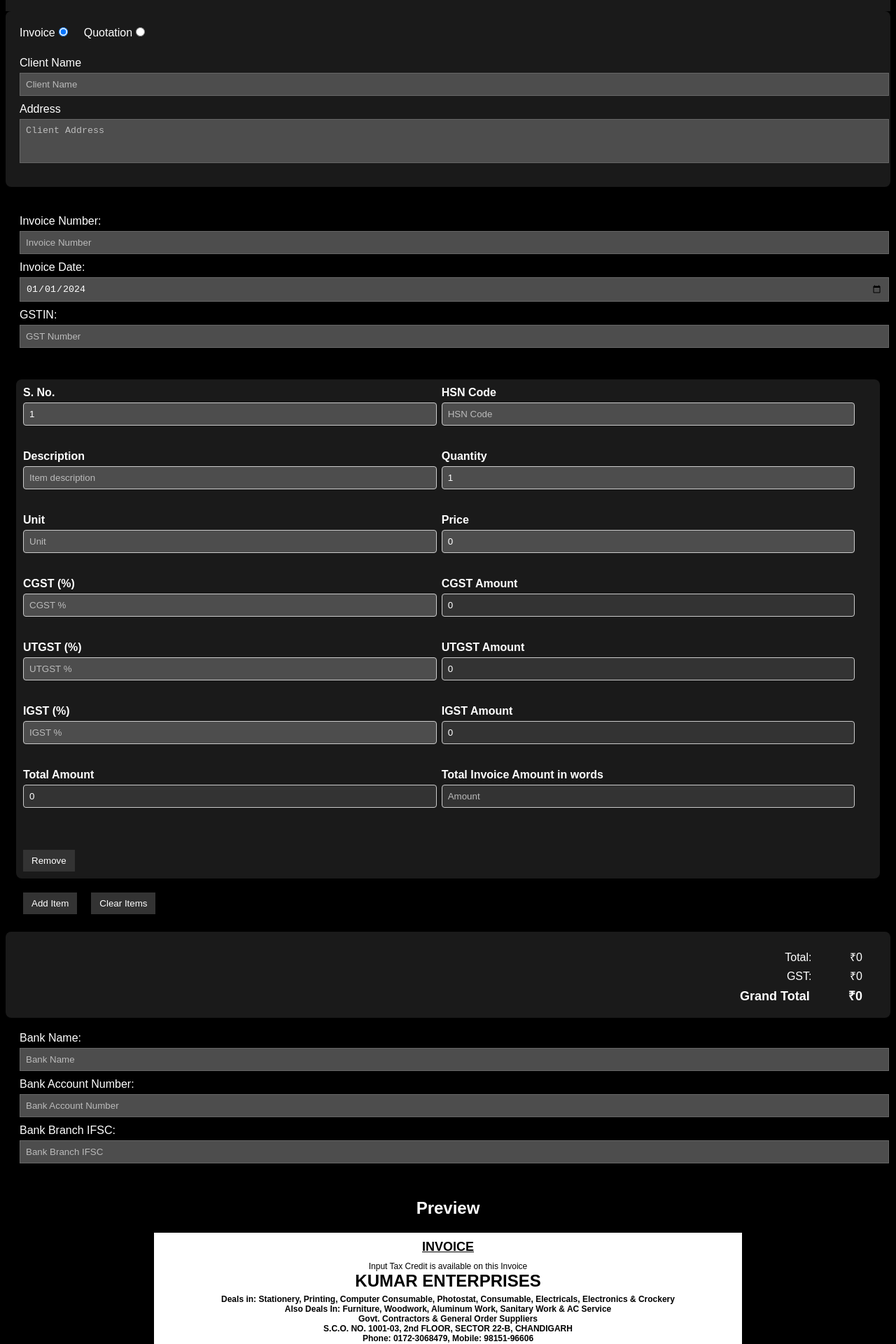
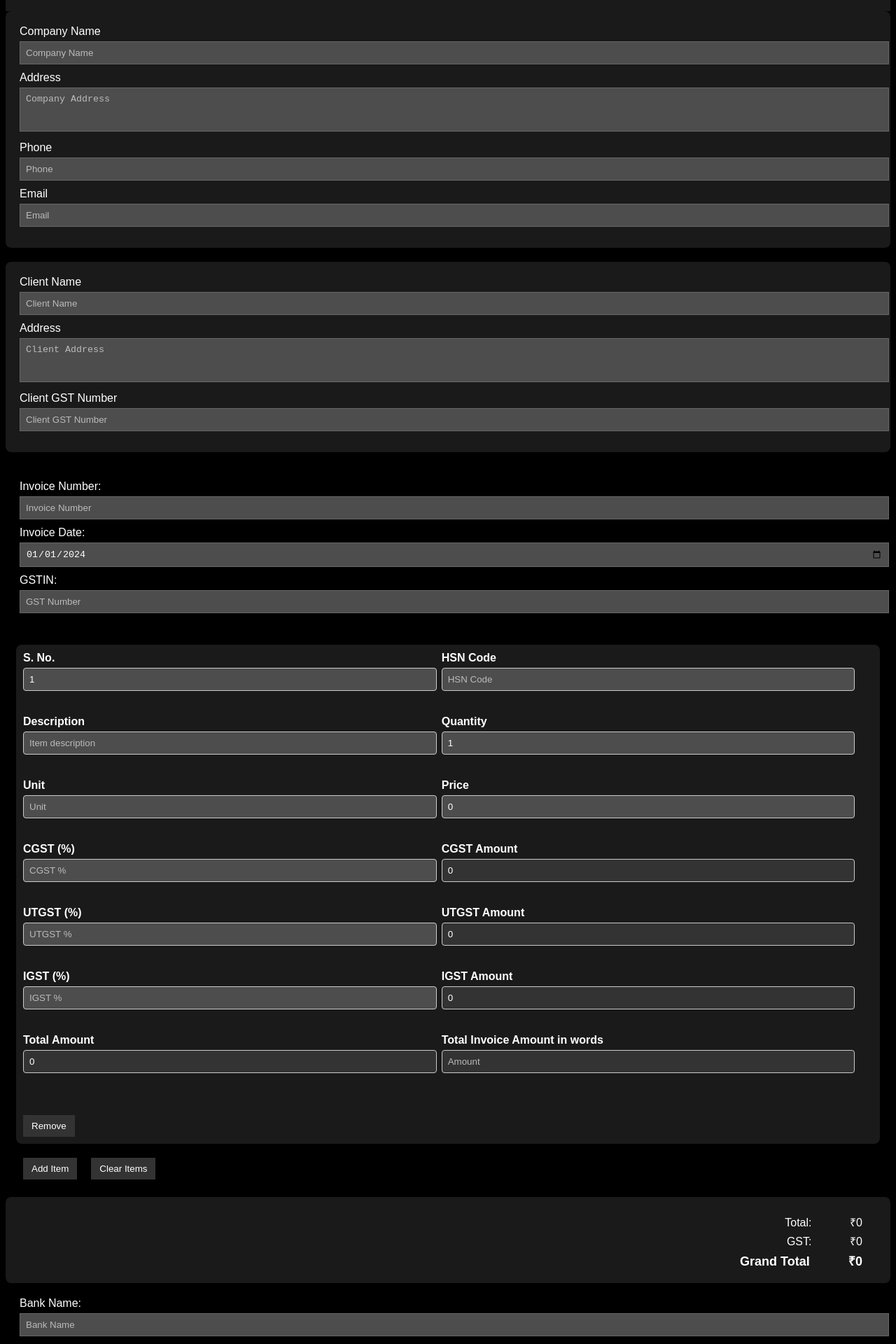
Before and after one commit to priyamkumar/Invoice-Generator, a React (Vite) app: page / in a window 1280 px wide. Shown: the part 60-1980 px from the top of the page at 70% size. Built offline with nearby package versions, Linux system fonts and the light colour scheme.

Commit message:
converted to a generalized system

```diff
--- a/src/App.css
+++ b/src/App.css
@@ -61,13 +61,6 @@ textarea::placeholder {
 
 input[readonly] {
   background-color: #333;
-}
-
-.invoice-or-quotation
-{
-  display: flex;
-  gap: 20px;
-  margin-bottom: 20px;
 }
 
 label {
--- a/src/Components/BankDetails.jsx
+++ b/src/Components/BankDetails.jsx
@@ -1,5 +1,3 @@
-import React from 'react'
-
 export default function BankDetails({bname, number, ifsc}) {
     const [bankName, setBankName] = bname;
     const [bankAccountNumber, setBankAccountNumber] = number;
--- a/src/Components/BillInfo.jsx
+++ b/src/Components/BillInfo.jsx
@@ -8,7 +8,6 @@ import DocumentPreview from "./DocumentPreview";
 import BankDetails from "./BankDetails";
 
 export default function BillInfo() {
-  const [docType, setDocType] = useState("invoice");
 
   const [items, setItems] = useState([
     {
@@ -37,6 +36,7 @@ export default function BillInfo() {
     clientAddress: "",
     clientPhone: "",
     clientEmail: "",
+    clientGst: ""
   });
 
   const [amountInWords, setAmountInWords] = useState("");
@@ -76,7 +76,6 @@ export default function BillInfo() {
 
   const [invoices, setInvoices] = useState([]);
 
-  // Main function to get the amount in words
   function amountToWords(amount) {
     var sglDigit = [
         "Zero",
@@ -194,9 +193,7 @@ export default function BillInfo() {
   return (
     <div className="invoice-details">
       <InvoiceDetails
-        details={details}
         setDetails={setDetails}
-        setDocType={setDocType}
       />
       <DateInvoiceGST
         date={[invoiceDate, setInvoiceDate]}
@@ -220,7 +217,6 @@ export default function BillInfo() {
       />
       <PreviewHeading />
       <DocumentPreview
-        docType={docType}
         items={items}
         details={details}
         date={invoiceDate}
--- a/src/Components/DocumentPreview.jsx
+++ b/src/Components/DocumentPreview.jsx
@@ -13,7 +13,6 @@ import PreviewSignature from "./PreviewSignature";
 import PreviewTitle from "./PreviewTitle";
 
 const DocumentPreview = ({
-  docType,
   items,
   details,
   date,
@@ -38,6 +37,7 @@ const DocumentPreview = ({
     clientEmail,
     clientName,
     clientPhone,
+    clientGst
   } = details;
   const printRef = useRef();
   const handleDownloadPdf = async () => {
@@ -59,14 +59,20 @@ const DocumentPreview = ({
   return (
     <>
       <div className="invoice-preview" ref={printRef}>
-        <PreviewTitle docType={docType} />
-        <PreviewHeader />
+        <PreviewTitle />
+        <PreviewHeader
+          cName={cName}
+          cAddress={cAddress}
+          cEmail={cEmail}
+          cPhone={cPhone}
+          gst={gst}
+        />
         <div className="client-invoice-details">
           <PreviewClientInfo
             clientName={clientName}
             clientAddress={clientAddress}
-            gst={gst}
-          />
+            clientGst={clientGst}
+            />
 
           <PreviewInvoiceDetails invoice={invoice} date={date} />
         </div>
@@ -90,7 +96,7 @@ const DocumentPreview = ({
         <div className="terms-signatures">
           <PreviewTerms />
           <PreviewReceiverSignature />
-          <PreviewSignature />
+          <PreviewSignature cName={cName}/>
         </div>
       </div>
       <div className="btn-div">
--- a/src/Components/InvoiceDetails.jsx
+++ b/src/Components/InvoiceDetails.jsx
@@ -1,10 +1,4 @@
-import React, { useState } from "react";
-
-export default function InvoiceDetails({
-  details,
-  setDetails,
-  setDocType,
-}) {
+export default function InvoiceDetails({ setDetails }) {
   const handleDetails = (e) => {
     const { name, value } = e.target;
     setDetails((prev) => {
@@ -12,42 +6,45 @@ export default function InvoiceDetails({
     });
   };
 
-  const handleType = (e) => {
-    const {id} = e.target;
-    switch (id) {
-      case "invoice":
-        setDocType("invoice");
-        break;
-      case "quotation":
-        setDocType("quotation");
-        break;
-    }
-  };
-
   return (
     <div className="container">
       <div className="card">
-        <div className="invoice-or-quotation">
-          <label htmlFor="invoice">
-            Invoice
-            <input
-              type="radio"
-              id="invoice"
-              name="invoice-or-quotation"
-              onChange={handleType}
-              defaultChecked
-            />
-          </label>
-          <label htmlFor="quotation">
-            Quotation
-            <input
-              type="radio"
-              id="quotation"
-              name="invoice-or-quotation"
-              onChange={handleType}
-            />
-          </label>
-        </div>
+        <label htmlFor="com-Name">Company Name </label>
+        <input
+          type="text"
+          id="com-Name"
+          name="cName"
+          placeholder="Company Name"
+          onChange={handleDetails}
+        />
+        <label htmlFor="com-address">Address </label>
+        <textarea
+          id="com-address"
+          placeholder="Company Address"
+          rows="3"
+          cols="20"
+          name="cAddress"
+          onChange={handleDetails}
+        ></textarea>
+        <label htmlFor="phone">Phone </label>
+        <input
+          type="phone"
+          id="phone"
+          placeholder="Phone"
+          name="cPhone"
+          onChange={handleDetails}
+        />
+        <label htmlFor="email">Email </label>
+        <input
+          type="email"
+          id="email"
+          placeholder="Email"
+          name="cEmail"
+          onChange={handleDetails}
+        />
+      </div>
+
+      <div className="card">
         <label htmlFor="cli-Name">Client Name </label>
         <input
           type="text"
@@ -65,6 +62,14 @@ export default function InvoiceDetails({
           name="clientAddress"
           onChange={handleDetails}
         ></textarea>
+        <label htmlFor="cli-Gst">Client GST Number </label>
+        <input
+          type="text"
+          id="cli-Gst"
+          placeholder="Client GST Number"
+          name="clientGst"
+          onChange={handleDetails}
+        />
       </div>
     </div>
   );
--- a/src/Components/ItemTable.jsx
+++ b/src/Components/ItemTable.jsx
@@ -1,4 +1,4 @@
-import React, { useEffect } from "react";
+import { useEffect } from "react";
 
 export default function ItemTable({
   items,
--- a/src/Components/MainSection.jsx
+++ b/src/Components/MainSection.jsx
@@ -1,4 +1,3 @@
-import React from 'react'
 import BillInfo from './BillInfo'
 
 export default function MainSection() {
--- a/src/Components/PreviewClientInfo.jsx
+++ b/src/Components/PreviewClientInfo.jsx
@@ -1,6 +1,6 @@
 import React from 'react'
 
-export default function PreviewClientInfo({clientName, clientAddress, gst}) {
+export default function PreviewClientInfo({clientName, clientAddress, clientGst}) {
   return (
     <div className="client-info">
             <p>
@@ -8,7 +8,7 @@ export default function PreviewClientInfo({clientName, clientAddress, gst}) {
             </p>
             <p>M/s {clientName}</p>
             <p>{clientAddress}</p>
-            <p>GSTIN: {gst}</p>
+            <p>GSTIN: {clientGst}</p>
           </div>
   )
 }
--- a/src/Components/PreviewHeader.jsx
+++ b/src/Components/PreviewHeader.jsx
@@ -1,27 +1,19 @@
 
-export default function PreviewHeader() {
+export default function PreviewHeader({cName, cAddress, cPhone, cEmail, gst}) {
   return (
     <div className="header">
-          <h2>KUMAR ENTERPRISES</h2>
+          <h2>{cName}</h2>
           <p>
-            <b>
-              Deals in: Stationery, Printing, Computer Consumable, Photostat,
-              Consumable, Electricals, Electronics & Crockery
-              <br />
-              Also Deals In: Furniture, Woodwork, Aluminum Work, Sanitary Work &
-              AC Service
-              <br />
-              Govt. Contractors & General Order Suppliers
-            </b>
+            <b>{cAddress}</b>
           </p>
           <p>
-            <b>S.C.O. NO. 1001-03, 2nd FLOOR, SECTOR 22-B, CHANDIGARH</b>
+            <b>Phone No. : {cPhone}</b>
           </p>
           <p>
-            <b>Phone: 0172-3068479, Mobile: 98151-96606</b>
+            <b>Email : {cEmail}</b>
           </p>
           <p>
-            <b>GSTIN: 04AHKPK6845Q1ZN</b>
+            <b>GSTIN : {gst}</b>
           </p>
         </div>
   )
--- a/src/Components/PreviewSignature.jsx
+++ b/src/Components/PreviewSignature.jsx
@@ -1,13 +1,11 @@
-import React from 'react'
-
-export default function PreviewSignature() {
+export default function PreviewSignature({cName}) {
   return (
     <div className="signatures">
             <p>
               Certified that the particulars given above are true and correct.
             </p>
             <p className="text-center">
-              <b>For KUMAR ENTERPRISES</b>
+              <b>For {cName}</b>
             </p>
             <p className="authorized">
               <b>Authorised Signatory</b>
--- a/src/Components/PreviewTitle.jsx
+++ b/src/Components/PreviewTitle.jsx
@@ -1,10 +1,7 @@
-import React from "react";
-
-export default function PreviewTitle({docType}) {
+export default function PreviewTitle() {
   return (
     <div className="invoice">
-      <h3>{docType.toUpperCase()}</h3>
-      <p>Input Tax Credit is available on this Invoice</p>
+      <h3>Invoice</h3>
     </div>
   );
 }
```
Also changed, not shown: TemplateFirm.jsx (deleted, +0 -103 lines).
